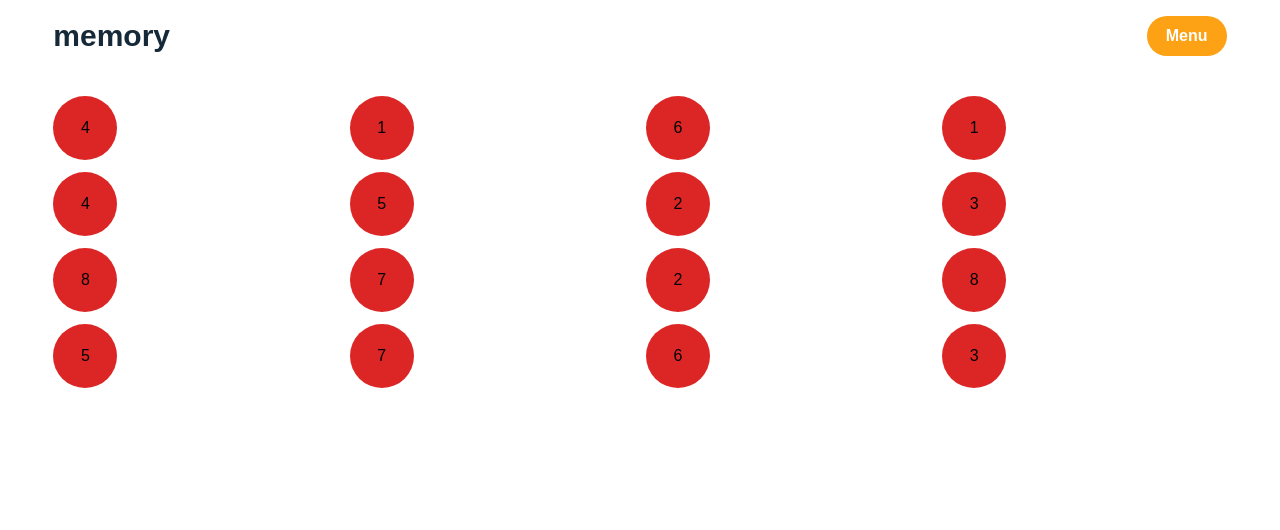
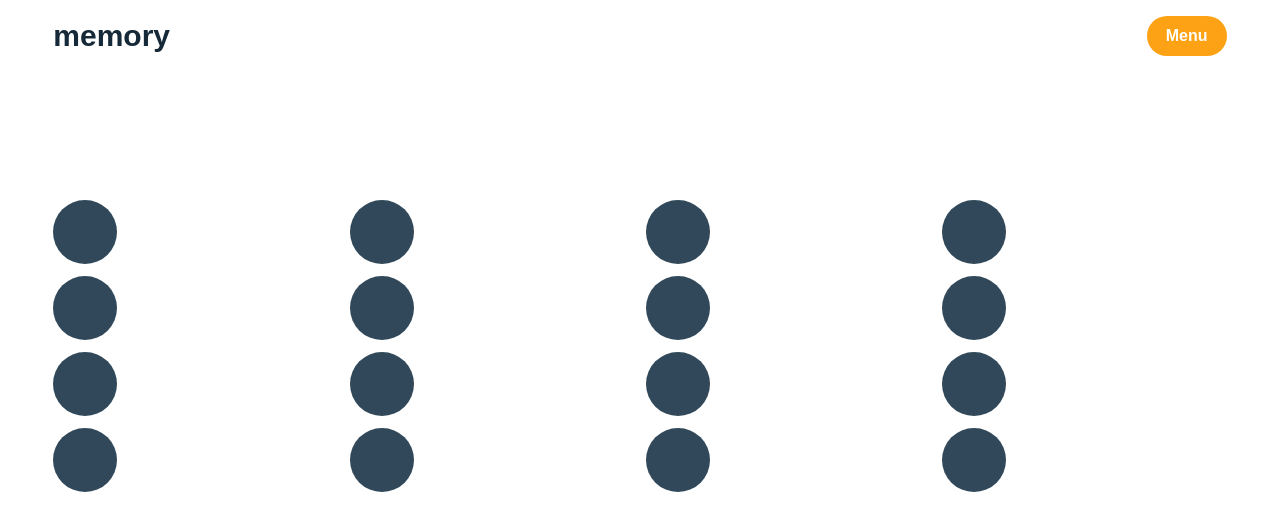
Before and after one commit to Sklearosi/guessinggame, a React (Vite) app: page /game in a window 1280 px wide. Shown: the top 530 px of the page. Built offline with nearby package versions, Linux system fonts and the light colour scheme.

Commit message:
feat:game's main function

```diff
--- a/src/components/Game.jsx
+++ b/src/components/Game.jsx
@@ -23,8 +23,9 @@ function Game() {
 
 
     const [firstClick, setFirstClick] = useState(null)
+    const [firstClickElement, setFirstClickElement] = useState(null)
 
-
+    let timeOut
 
     return(
         <>
@@ -32,23 +33,35 @@ function Game() {
             <p className="font-atkinson text-3xl font-bold leading-7 tracking-normal text-left text-memoryColor">memory</p>
             <Link className=" font-bold leading-5 tracking-normal text-center w-20 h-10 bg-menuColor flex justify-center items-center rounded-3xl text-white">Menu</Link>
         </div>
-        <div className=" grid grid-cols-4 w-11/12 m-auto mt-10 gap-3">
+        <div className=" grid grid-cols-4 w-11/12 m-auto mt-36 gap-3">
            {numbers.map((number, index) => {
             return(
-                <div  className=" bg-red-600 rounded-full w-16 h-16 flex justify-center  items-center  " key={index}  onClick={(e) => {
+                <div  className="text-4xl font-bold leading-10 text-center bg-bgForRadio rounded-full w-16 h-16 flex justify-center  items-center text-transparent " key={index}  onClick={(e) => {
+
                     e.target.style.color = "white"
 
                     if(firstClick === null) {
-
                         setFirstClick(e.target.textContent)
-                        console.log(firstClick);
+                        setFirstClickElement(e.target)
+                        console.log(firstClick)
+                        console.log(firstClickElement)
+                        e.target.style.pointerEvents = "none"
                     } else {
                         if(e.target.textContent === firstClick) {
-                            console.log('yessss');
+                            e.target.style.backgroundColor = "#BCCED9"
+                            firstClickElement.style.backgroundColor = "#BCCED9"
+                            e.target.style.pointerEvents = "none"
+                            firstClickElement.style.pointerEvents = "none"
                         } else {
-                            console.log('nooo');
+                            timeOut = setTimeout(() => {
+                                e.target.style.color = "transparent"
+                                firstClickElement.style.color = "transparent"
+                                e.target.style.pointerEvents = "auto"
+                                firstClickElement.style.pointerEvents = "auto"
+                            }, 1000);
                         }
                         setFirstClick(null)
+                        setFirstClickElement(null)
                     }
 
                 }}>{number}</div>
--- a/tailwind.config.js
+++ b/tailwind.config.js
@@ -9,7 +9,8 @@ export default {
       backgroundColor: {
         bgForRadio: "#304859",
         startButton: "#FDA214",
-        menuColor: "#FDA214"
+        menuColor: "#FDA214",
+
       },
       colors: {
         menuColor: "#7191A5",
```
